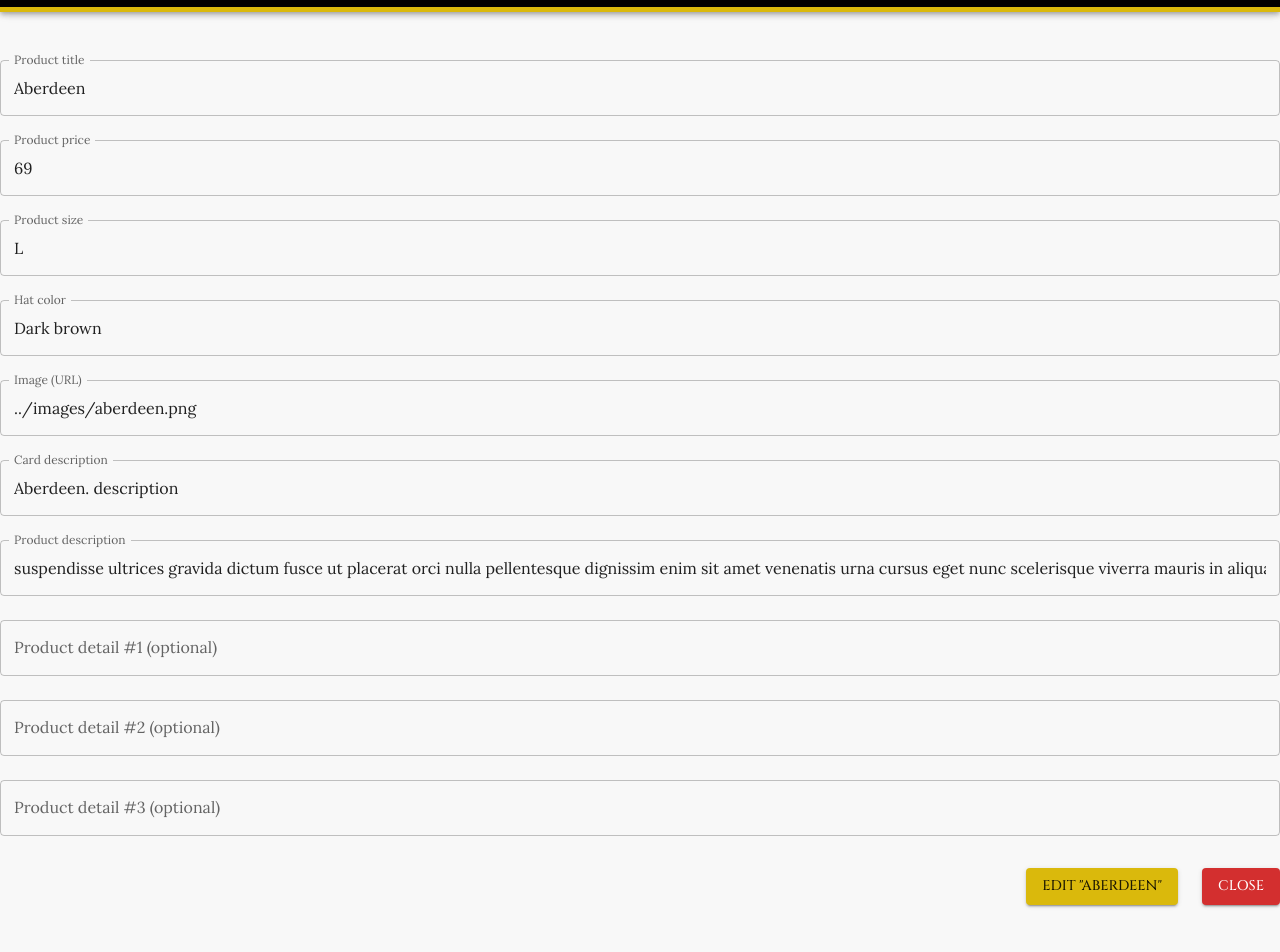
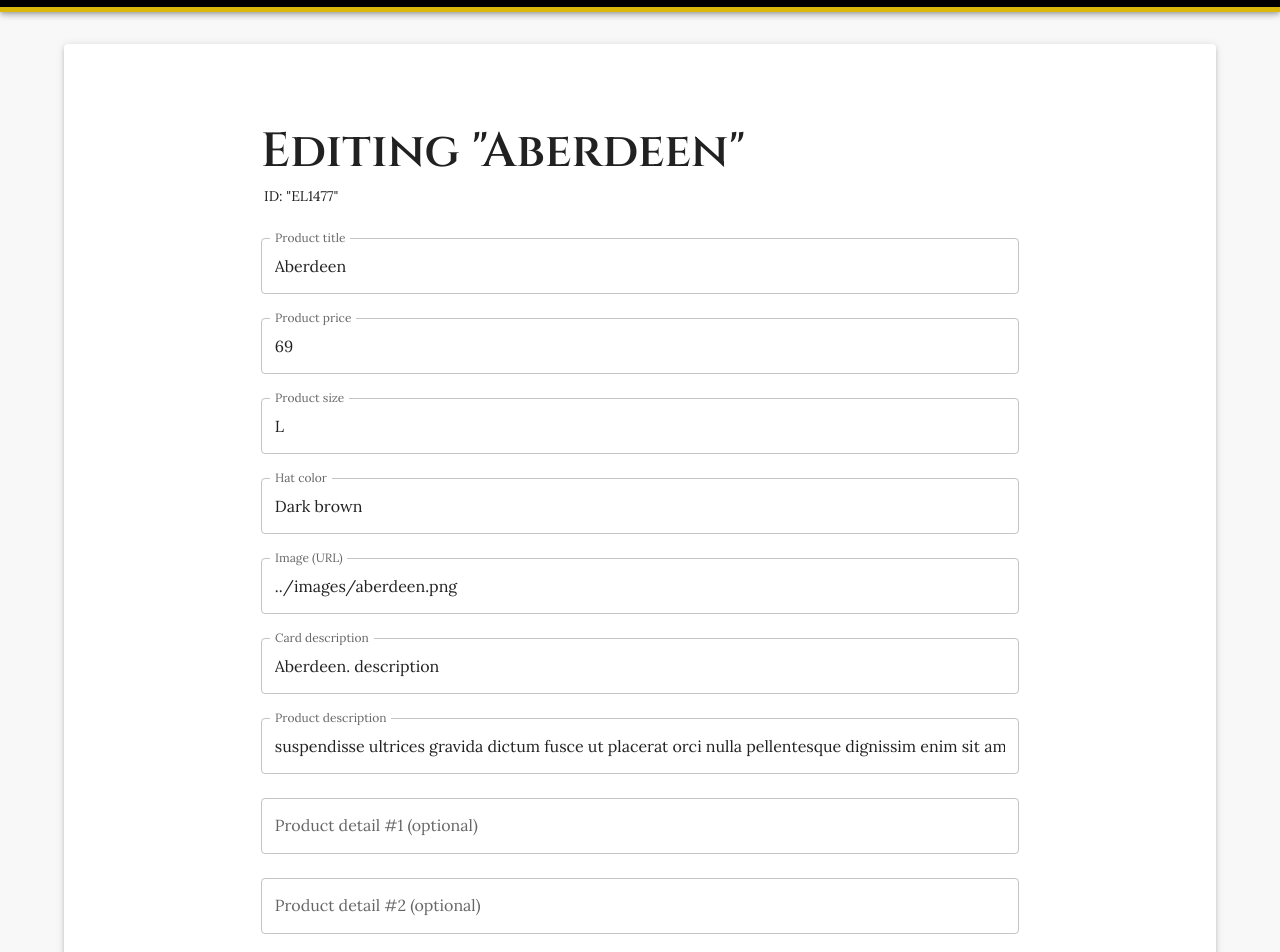
Before and after one commit to Sillen00/React-Webshop-Gents-Hat, a React (Vite) app: page /admin/product/EL1477 in a window 1280 px wide. Shown: the part 80-1032 px from the top of the page. Built offline with nearby package versions, Linux system fonts and the light colour scheme.

Commit message:
Changed styling on admin form page

```diff
--- a/src/components/AdminProductForm.tsx
+++ b/src/components/AdminProductForm.tsx
@@ -1,9 +1,8 @@
-import { Box, Button, SxProps, TextField, Theme } from '@mui/material'
+import { Box, Button, Container, Paper, SxProps, TextField, Theme, Typography } from '@mui/material'
 import { useFormik } from 'formik'
 import * as Yup from 'yup'
 import { generateId, Product } from '../../data'
 import { useProducts } from '../contexts/ProductsContext'
-import ScrollToTop from '../hooks/ScrollToTop'
 
 /* ----------------------
       YUP VALIDATION
@@ -21,9 +20,8 @@ const adminFormSchema = Yup.object().shape({
   price: Yup.number()
     .required('Please enter a price for your product.')
     .min(2, 'The price you have given is to low. We need to go profit.'),
-  size: Yup.string()
+  size: Yup.string(),
   // .required('Please enter a size for your product.')
-    ,
   color: Yup.string()
     // .required('Please enter a color for your product.')
     .min(
@@ -92,7 +90,6 @@ function AdminProductForm({ onSave, product }: Props) {
       inStock: false,
     },
     onSubmit: values => {
-
       if (product) {
         const updatedProduct: Product = {
           id: product.id,
@@ -120,9 +117,7 @@ function AdminProductForm({ onSave, product }: Props) {
         ]
 
         setDatabaseProducts(updatedDatabaseProducts)
-
       } else {
-
         // Generates new ID
         let newId = generateId()
 
@@ -145,7 +140,6 @@ function AdminProductForm({ onSave, product }: Props) {
         }
 
         setDatabaseProducts([...databaseProducts, newProduct])
-
       }
 
       // Closes form
@@ -159,7 +153,20 @@ function AdminProductForm({ onSave, product }: Props) {
 
   return (
     <>
+      <Container>
+        <Paper elevation={3}>
           <form data-cy='product-form' onSubmit={formik.handleSubmit}>
+            <Container sx={formContainer}>
+              <Typography sx={fontStyle} variant='h3'>
+                {product ? `Editing "${product.title}"` : 'Add new product'}
+              </Typography>
+              <Typography
+                sx={{ ml: '0.2rem', mt: '0.4rem', mb: '1rem' }}
+                variant='body2'
+                gutterBottom
+              >
+                {product ? `ID: "${product.id}"` : ''}
+              </Typography>
               <TextField
                 fullWidth
                 id='title'
@@ -268,17 +275,53 @@ function AdminProductForm({ onSave, product }: Props) {
                 helperText={formik.touched.productDetail3 && formik.errors.productDetail3}
                 margin='normal'
               />
-        <Box sx={{mt: 3, display: 'flex', justifyContent: 'right'}}>
-          <Button sx={{mr: 3}} color='primary' variant='contained' type='submit'>
-            {product? `Edit "${product.title}"` : "Add product"}
+              <Box sx={buttonContainer}>
+                <Button sx={buttonSx} color='primary' variant='contained' type='submit'>
+                  {product ? `Edit "${product.title}"` : 'Add product'}
                 </Button>
-          <Button variant='contained' onClick={onSave} color='error'>
+                <Button sx={buttonSx} variant='contained' onClick={onSave} color='error'>
                   Close
                 </Button>
               </Box>
+            </Container>
           </form>
+        </Paper>
+      </Container>
     </>
   )
 }
 
+const formContainer: SxProps<Theme> = theme => ({
+  width: '70%',
+  paddingTop: '5rem',
+  paddingBottom: '4rem',
+})
+
+const buttonContainer: SxProps<Theme> = theme => ({
+  mt: 3,
+  display: 'flex',
+  justifyContent: 'flex-end',
+  width: '100%',
+  [theme.breakpoints.down('sm')]: {
+    flexDirection: 'column',
+  },
+})
+
+const buttonSx: SxProps<Theme> = theme => ({
+  ml: 3,
+  [theme.breakpoints.down('sm')]: {
+    ml: 0,
+    mb: 2,
+  },
+})
+
+const fontStyle: SxProps<Theme> = theme => ({
+  [theme.breakpoints.down('md')]: {
+    fontSize: '1.9rem',
+  },
+  [theme.breakpoints.down('sm')]: {
+    fontSize: '1.3rem',
+  },
+})
+
 export default AdminProductForm
--- a/src/main.tsx
+++ b/src/main.tsx
@@ -14,7 +14,7 @@ import { FormProvider } from './contexts/FormContext'
 import { ProductsProvider } from './contexts/ProductsContext'
 import './index.css'
 import Admin from './pages/Admin'
-import AdminDialog from './pages/AdminUpdateDatabase'
+import AdminUpdateDatabase from './pages/AdminUpdateDatabase'
 import Checkout from './pages/Checkout'
 import Home from './pages/Home'
 import OrderConfirmation from './pages/OrderConfirmation'
@@ -90,7 +90,7 @@ const router = createBrowserRouter(
       <Route path='/product/:id' element={<ProductDescription />} />
       <Route path='checkout' element={<Checkout />} />
       <Route path='admin' element={<Admin />} />
-      <Route path='admin/product/:id' element={<AdminDialog />} />
+      <Route path='admin/product/:id' element={<AdminUpdateDatabase />} />
       <Route path='confirmation' element={<OrderConfirmation />} />
       <Route path='*' element={<h2>404 not found</h2>} />
     </Route>
--- a/src/pages/AdminUpdateDatabase.tsx
+++ b/src/pages/AdminUpdateDatabase.tsx
@@ -2,7 +2,7 @@ import { useNavigate, useParams } from 'react-router-dom'
 import AdminProductForm from '../components/AdminProductForm'
 import { useProducts } from '../contexts/ProductsContext'
 
-function AdminDialog() {
+function AdminUpdateDatabase() {
   const navigate = useNavigate()
   const params = useParams()
   const { databaseProducts } = useProducts()
@@ -17,4 +17,4 @@ function AdminDialog() {
   )
 }
 
-export default AdminDialog
+export default AdminUpdateDatabase
```
Lines whose indentation alone changed are shown as unchanged.
